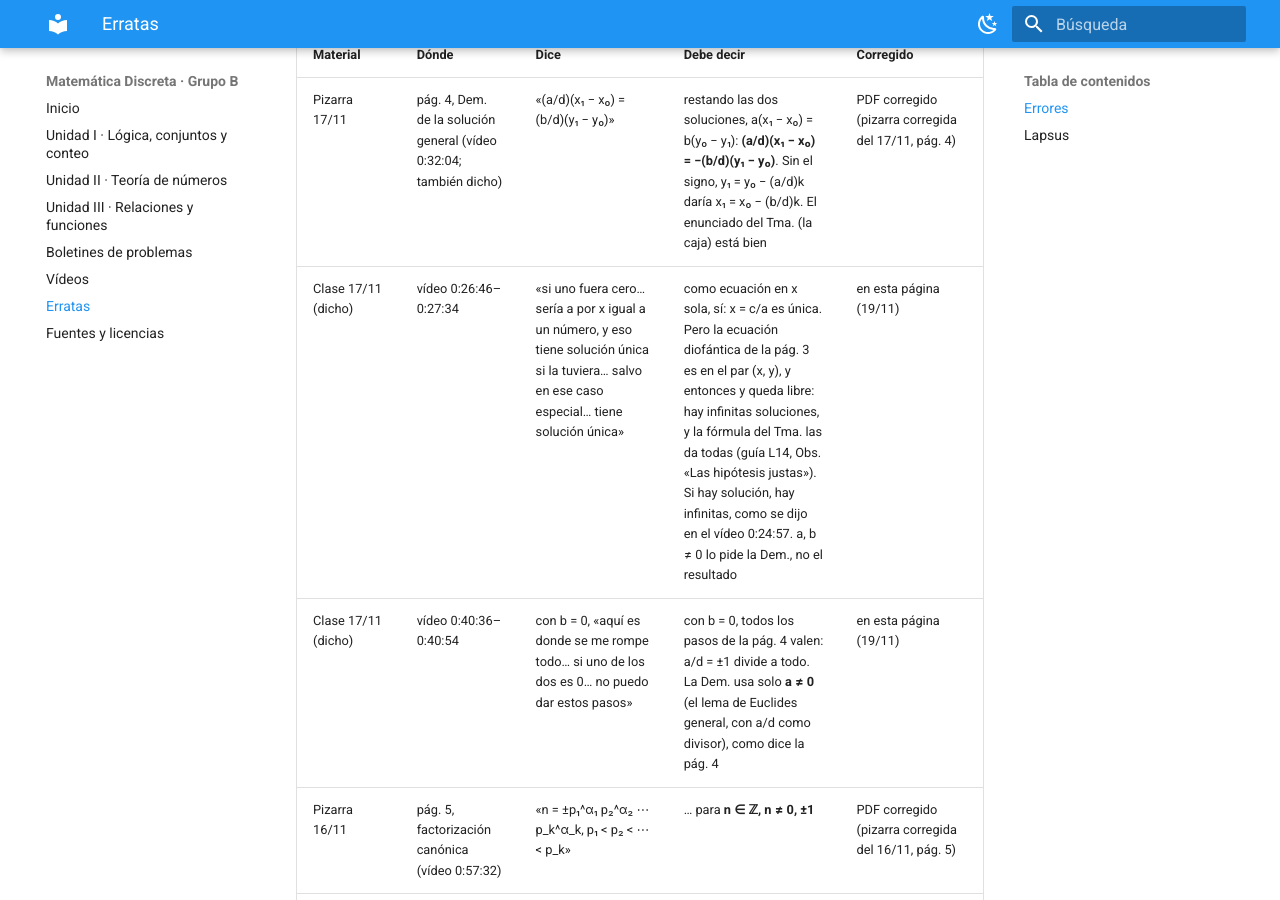
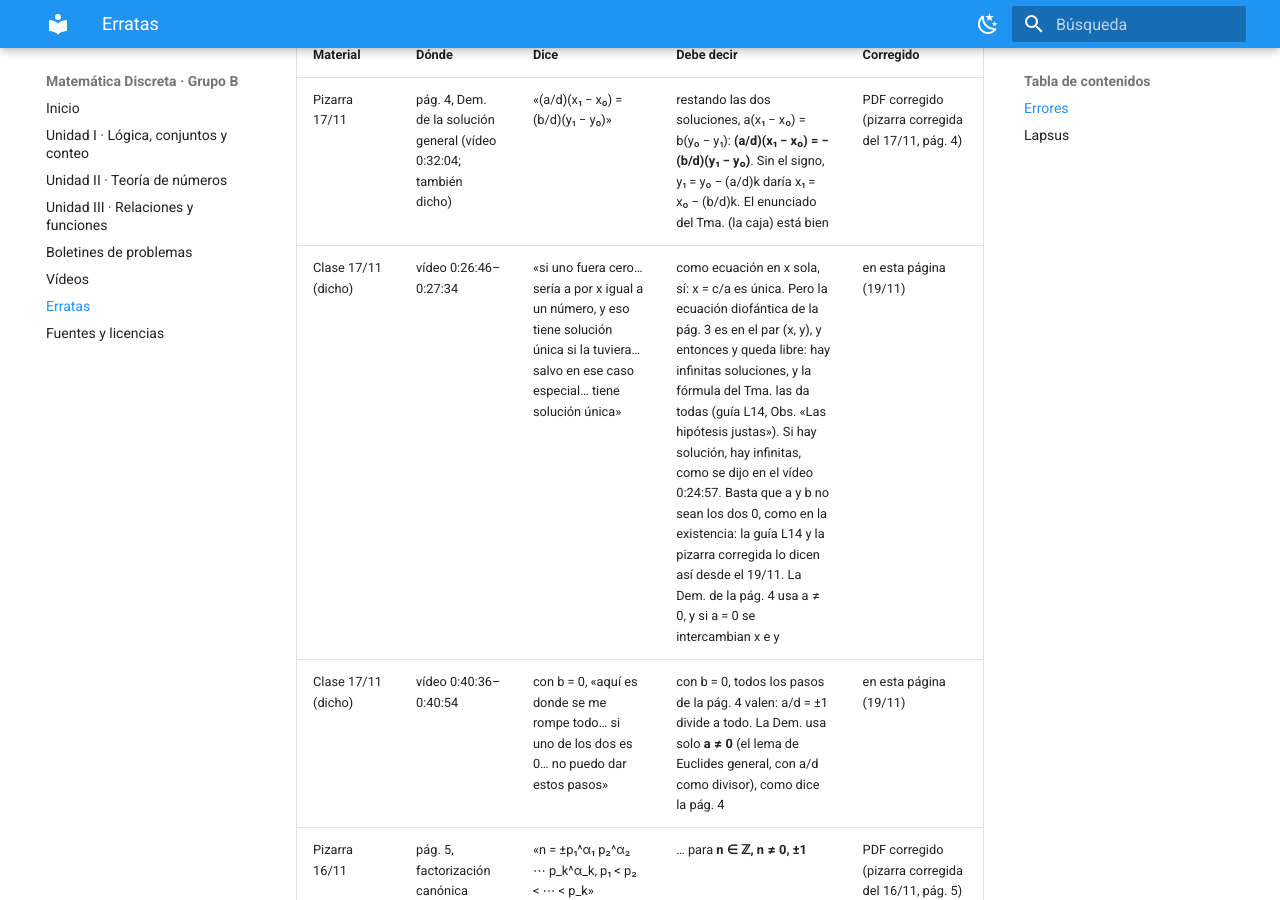
Before and after one commit to llafuent/md2627, an MkDocs documentation site: the page built from docs/erratas.md, in a window 1280 px wide and 900 px high, scrolled down 527 px. Built offline with MkDocs 1.6.1 and Material for MkDocs 9.7.7, drawn with Linux system fonts in a browser that asks for light colours.

Commit message:
Publicar material: material/u2/notasGuiadasL14.pdf, material/u2/pizarra20261117.pdf, erratas.md

```diff
--- a/docs/erratas.md
+++ b/docs/erratas.md
@@ -16,7 +16,7 @@ Si encontráis un error en cualquier material, decidlo en clase o por el Campus
 | Material | Dónde | Dice | Debe decir | Corregido |
 |---|---|---|---|---|
 | Pizarra 17/11 | pág. 4, Dem. de la solución general (vídeo 0:32:04; también dicho) | «(a/d)(x₁ − x₀) = (b/d)(y₁ − y₀)» | restando las dos soluciones, a(x₁ − x₀) = b(y₀ − y₁): **(a/d)(x₁ − x₀) = −(b/d)(y₁ − y₀)**. Sin el signo, y₁ = y₀ − (a/d)k daría x₁ = x₀ − (b/d)k. El enunciado del Tma. (la caja) está bien | PDF corregido (pizarra corregida del 17/11, pág. 4) |
-| Clase 17/11 (dicho) | vídeo 0:26:46–0:27:34 | «si uno fuera cero… sería a por x igual a un número, y eso tiene solución única si la tuviera… salvo en ese caso especial… tiene solución única» | como ecuación en x sola, sí: x = c/a es única. Pero la ecuación diofántica de la pág. 3 es en el par (x, y), y entonces y queda libre: hay infinitas soluciones, y la fórmula del Tma. las da todas (guía L14, Obs. «Las hipótesis justas»). Si hay solución, hay infinitas, como se dijo en el vídeo 0:24:57. a, b ≠ 0 lo pide la Dem., no el resultado | en esta página (19/11) |
+| Clase 17/11 (dicho) | vídeo 0:26:46–0:27:34 | «si uno fuera cero… sería a por x igual a un número, y eso tiene solución única si la tuviera… salvo en ese caso especial… tiene solución única» | como ecuación en x sola, sí: x = c/a es única. Pero la ecuación diofántica de la pág. 3 es en el par (x, y), y entonces y queda libre: hay infinitas soluciones, y la fórmula del Tma. las da todas (guía L14, Obs. «Las hipótesis justas»). Si hay solución, hay infinitas, como se dijo en el vídeo 0:24:57. Basta que a y b no sean los dos 0, como en la existencia: la guía L14 y la pizarra corregida lo dicen así desde el 19/11. La Dem. de la pág. 4 usa a ≠ 0, y si a = 0 se intercambian x e y | en esta página (19/11) |
 | Clase 17/11 (dicho) | vídeo 0:40:36–0:40:54 | con b = 0, «aquí es donde se me rompe todo… si uno de los dos es 0… no puedo dar estos pasos» | con b = 0, todos los pasos de la pág. 4 valen: a/d = ±1 divide a todo. La Dem. usa solo **a ≠ 0** (el lema de Euclides general, con a/d como divisor), como dice la pág. 4 | en esta página (19/11) |
 | Pizarra 16/11 | pág. 5, factorización canónica (vídeo 0:57:32) | «n = ±p₁^α₁ p₂^α₂ ⋯ p_k^α_k, p₁ < p₂ < ⋯ < p_k» | … para **n ∈ ℤ, n ≠ 0, ±1** | PDF corregido (pizarra corregida del 16/11, pág. 5) |
 | Clase 16/11 (dicho) | vídeo 1:02:55 | «no hay ningún método, ningún algoritmo para calcularlos todos» | ningún método **eficiente**: la criba de Eratóstenes (vídeo 1:17:12) da todos los primos hasta cualquier cota, sin saltarse ninguno, pero con cotas enormes, como las de los primos récord, son demasiados para listarlos | en esta página (16/11) |
```
Also changed, not shown: 2 other files.
